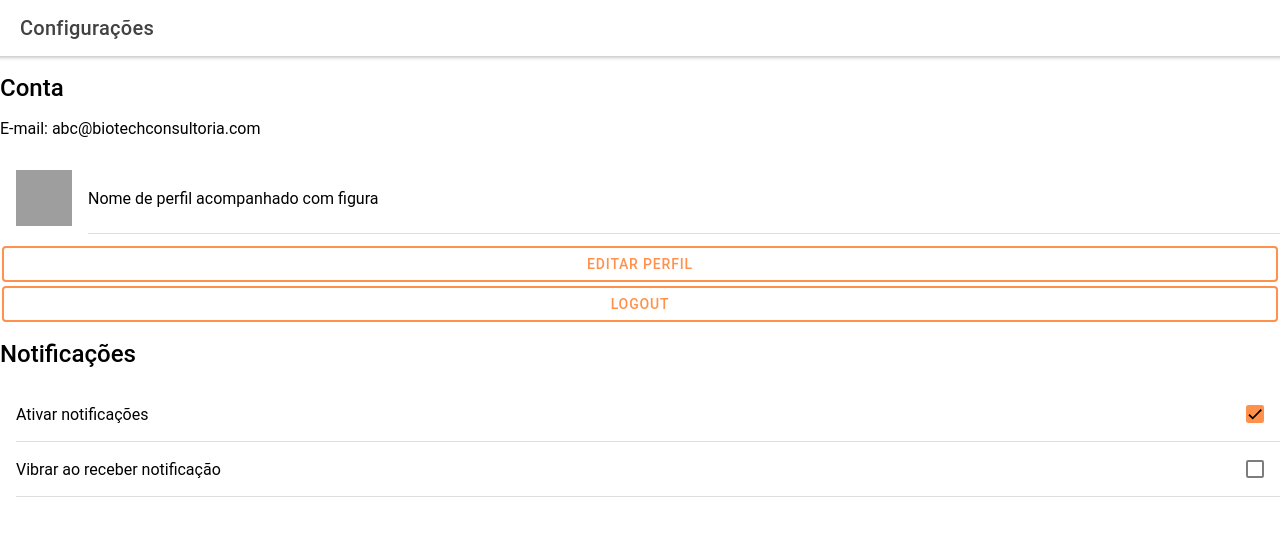
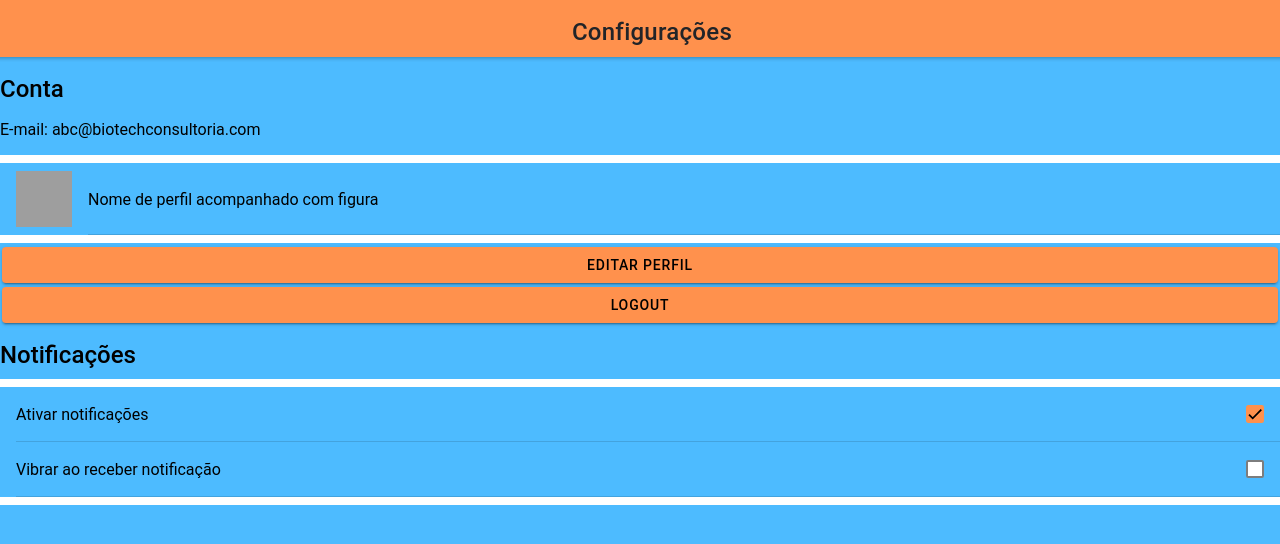
Before and after one commit to marcusvxf/aplicativoBT, a React (Create React App) app: page /home in a window 1280 px wide. Shown: the top 544 px of the page. Built offline with nearby package versions, Linux system fonts and the light colour scheme.

Commit message:
Melhorias visuais

```diff
--- a/src/pages/Home.css
+++ b/src/pages/Home.css
@@ -1,3 +1,42 @@
 ion-content ion-toolbar {
   --background: translucent;
 }
+
+.new-background-color{
+  --background:#ff914d;
+  text-align: center;
+  padding-left: 2em;
+  padding-right: 0.5em;
+
+}
+
+.principal{
+  --background:#4dbbff ;
+}
+
+
+ion-tab-bar{
+  display:flex;
+
+}
+
+.login{
+  border: 3px solid #f1f1f1;
+  width: 350px;
+  height: 665px;
+  position: absolute;
+  border-radius: 0.9em;
+  left: 7%;
+  top:3%;
+  --background: transparent;
+  background-image: #000000;
+  margin-left: -100px;
+  margin-top: -100px;
+  font-size: 2em;
+
+
+}
+
+.rodape{
+  text-align: center;
+}
--- a/src/pages/Home.tsx
+++ b/src/pages/Home.tsx
@@ -1,4 +1,4 @@
-import { IonContent, IonHeader, IonPage, IonTitle, IonToolbar, IonButton, IonList, IonItemDivider, IonItem, IonLabel, IonCheckbox, IonThumbnail, IonImg } from '@ionic/react';
+import { IonContent, IonHeader, IonPage, IonTitle, IonToolbar, IonButton, IonList, IonItem, IonLabel, IonCheckbox, IonThumbnail, IonImg } from '@ionic/react';
 import React, { useState } from 'react';
 import './Home.css';
 
@@ -20,12 +20,12 @@ const Home: React.FC = () => {
   return (
     <IonPage>
       <IonHeader>
-        <IonToolbar>
-          <IonTitle>Configurações</IonTitle>
+        <IonToolbar class="new-background-color">
+          <IonTitle color="dark"><h2>Configurações</h2></IonTitle>
         </IonToolbar>
       </IonHeader>
 
-      <IonContent>
+      <IonContent class="principal">
 
         <IonHeader collapse="condense">
           <IonToolbar>
@@ -37,26 +37,26 @@ const Home: React.FC = () => {
         <p>E-mail: abc@biotechconsultoria.com</p>
         <IonList>
           {items.map((image, i) => (
-            <IonItem key={i}>
+            <IonItem key={i} class="principal">
               <IonThumbnail slot="start">
-                <IonImg src={image.src} />
+                <IonImg src={image.src}/>
               </IonThumbnail>
               <IonLabel>{image.text}</IonLabel>
             </IonItem>
           ))}
         </IonList>
-        <IonButton expand="block" fill="outline">Editar perfil</IonButton>
-        <IonButton expand="block" fill="outline">Logout</IonButton>
+        <IonButton expand="block" fill="solid">Editar perfil</IonButton>
+        <IonButton expand="block" fill="solid">Logout</IonButton>
 
         <h2>Notificações</h2>
         <IonList>
             {checkboxList.map(({ val, isChecked }, i) => (
-              <IonItem key={i}>
+              <IonItem key={i} class="principal">
                 <IonLabel>{val}</IonLabel>
                 <IonCheckbox slot="end" value={val} checked={isChecked} />
               </IonItem>
             ))}
-          </IonList>
+        </IonList>
 
       </IonContent>
     </IonPage>
```
Also changed, not shown: 1 other file (tests, documents, lock files or other folders).
